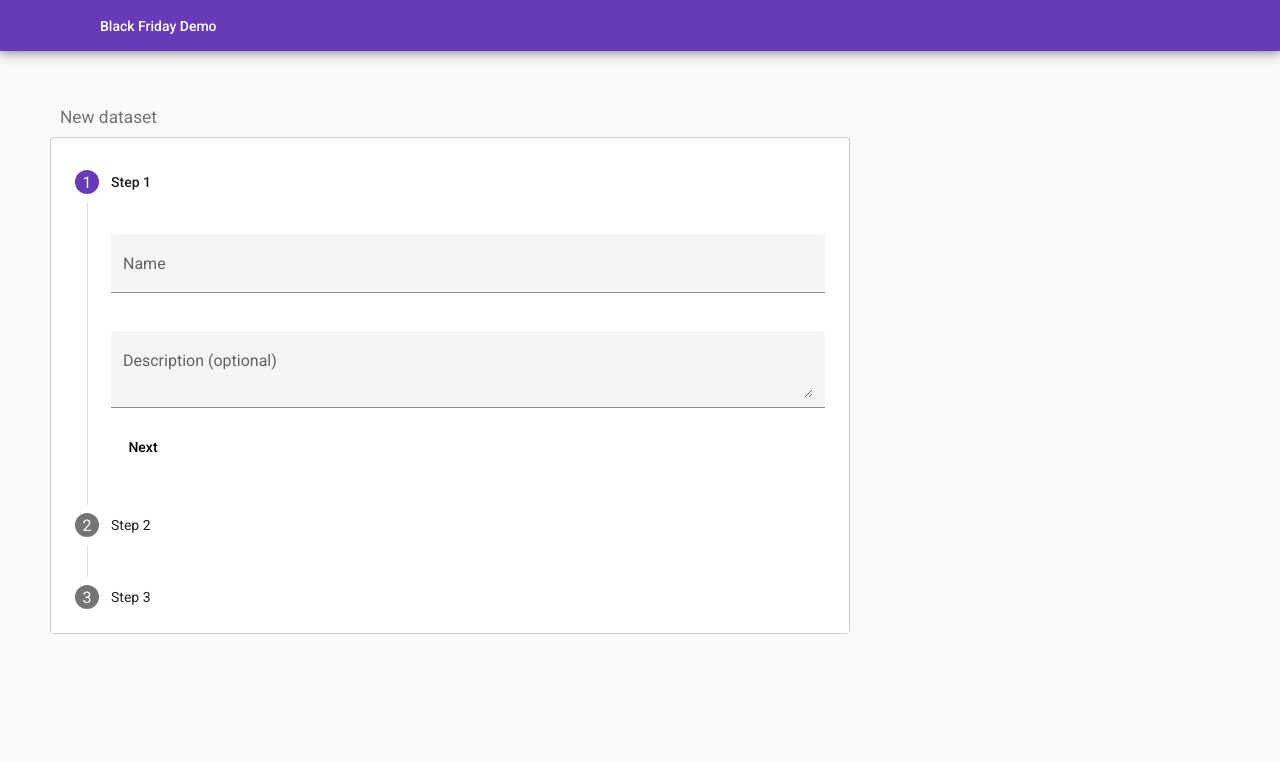
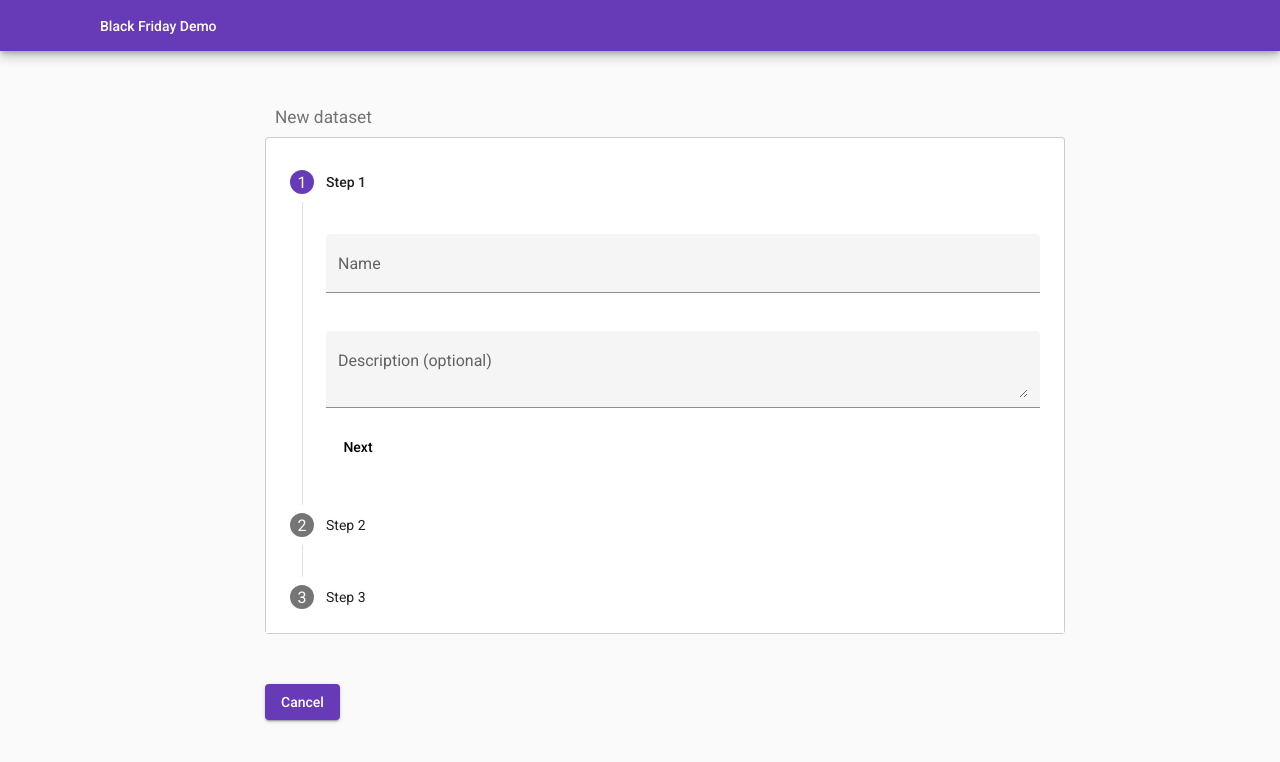
Before and after one commit to pilipenok/ml-specialization-demo2, an Angular app in the folder app/frontend/: page /new-dataset in a window 1280 px wide. Shown: the top 762 px of the page. Built offline with nearby package versions, Linux system fonts and the light colour scheme.

Commit message:
New dataset UI adjustments

```diff
--- a/app/frontend/src/app/components/new-dataset/new-dataset.component.css
+++ b/app/frontend/src/app/components/new-dataset/new-dataset.component.css
@@ -1,7 +1,12 @@
 .new-dataset {
 padding: 0 0 0 50px;
-    max-width: 800px;
+    text-align: -webkit-center;
     padding-top: 40px;
+}
+
+.new-dataset > div {
+max-width: 800px;
+    text-align: justify;
 }
 
 h1 {
@@ -35,3 +40,7 @@ h1 {
 .mat-form-field {
   margin-top: 16px;
 }
+
+.cancel-btn {
+  margin-top: 50px;
+}
--- a/app/frontend/src/app/components/new-dataset/new-dataset.component.html
+++ b/app/frontend/src/app/components/new-dataset/new-dataset.component.html
@@ -1,5 +1,6 @@
 
 <div class="new-dataset">
+<div>
 <div>
   <h1>New dataset</h1>
 </div>
@@ -47,4 +48,8 @@
   </mat-step>
 </mat-stepper>
 </div>
+<a routerLink="/">
+<button mat-raised-button color="primary" class="cancel-btn">Cancel</button>
+</a>
 </div>
+</div>
```
